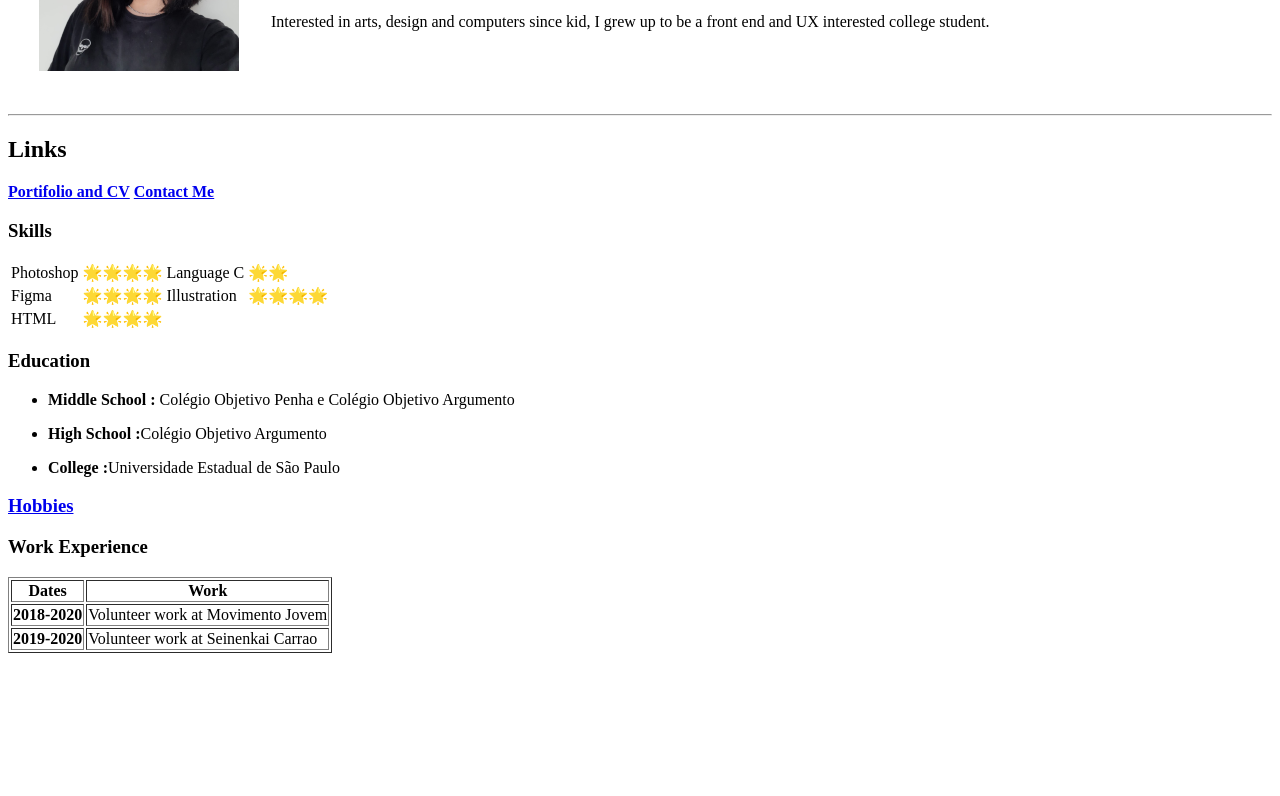
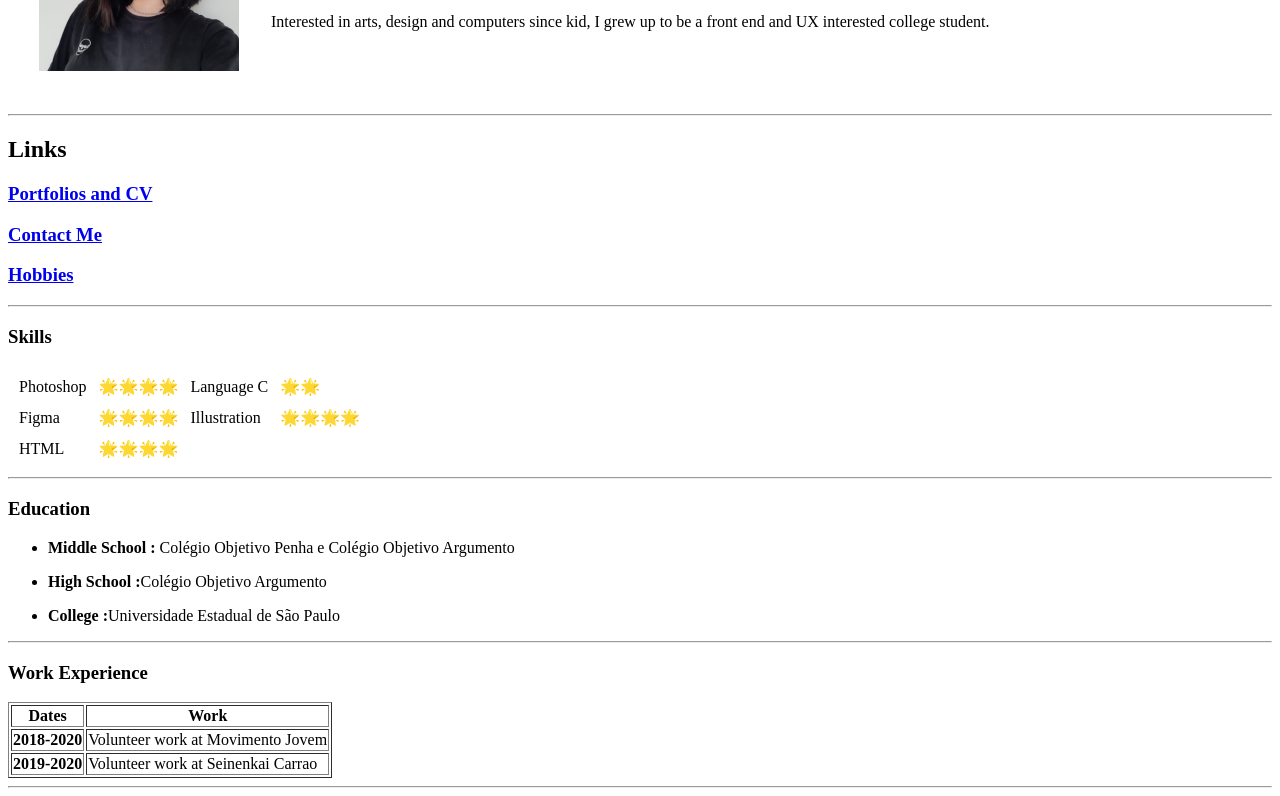
Before and after one commit to ayuehara/WebDevelopmentCourse, a plain HTML site: page index.html in a window 1280 px wide. Shown: the part 168-964 px from the top of the page. Before the commit the page ends 829 px from the top, so only its background shows below. Drawn offline with Linux system fonts and the light colour scheme; files whose address does not match are found by name.

Commit message:
Update index.html

```diff
--- a/index.html
+++ b/index.html
@@ -17,11 +17,12 @@
    </head>
     <body>
         <h2>Links</h2>
-        <a href="https://ueharafa.carrd.co/#blank"><strong>Portifolio and CV</strong></a>
-        <a href="C:\Users\rafae\Desktop\Web Development\HTML Personal Site\contacts.html"><strong>Contact Me</strong></a>
-
+        <a href="https://ueharafa.carrd.co/#blank"><h3>Portfolios and CV</h3> </a>
+        <a href="C:\Users\rafae\Desktop\Web Development\HTML Personal Site\contacts.html"><h3>Contact Me</h3></a>
+        <a href="C:\Users\rafae\Desktop\Web Development\HTML Personal Site\hobbies.html"><h3>Hobbies</h3></a>
+        <hr>
         <h3>Skills</h3>
-        <table>
+        <table cellspacing="10">
             <tr>
                 <td>Photoshop</td>
                 <td>🌟🌟🌟🌟</td>
@@ -39,16 +40,14 @@
                 <td>🌟🌟🌟🌟</td>
             </tr>
         </table>
-
+        <hr>
         <h3>Education</h3>
         <ul>
             <li><p><strong>Middle School :</strong> Colégio Objetivo Penha e Colégio Objetivo Argumento</p></li>
             <li><p><strong>High School :</strong>Colégio Objetivo Argumento</p></li>
             <li><p><strong>College :</strong>Universidade Estadual de São Paulo</p></li>
         </ul>
-
-        <a href="C:\Users\rafae\Desktop\Web Development\HTML Personal Site\hobbies.html"><h3>Hobbies</h3></a>
-
+        <hr>
         <h3>Work Experience</h3>
         <table border="1">
             <thead>
@@ -68,6 +67,6 @@
                 </tr>
             </tbody>
         </table>
-
+        <hr>
     </body>
 </html>
```
